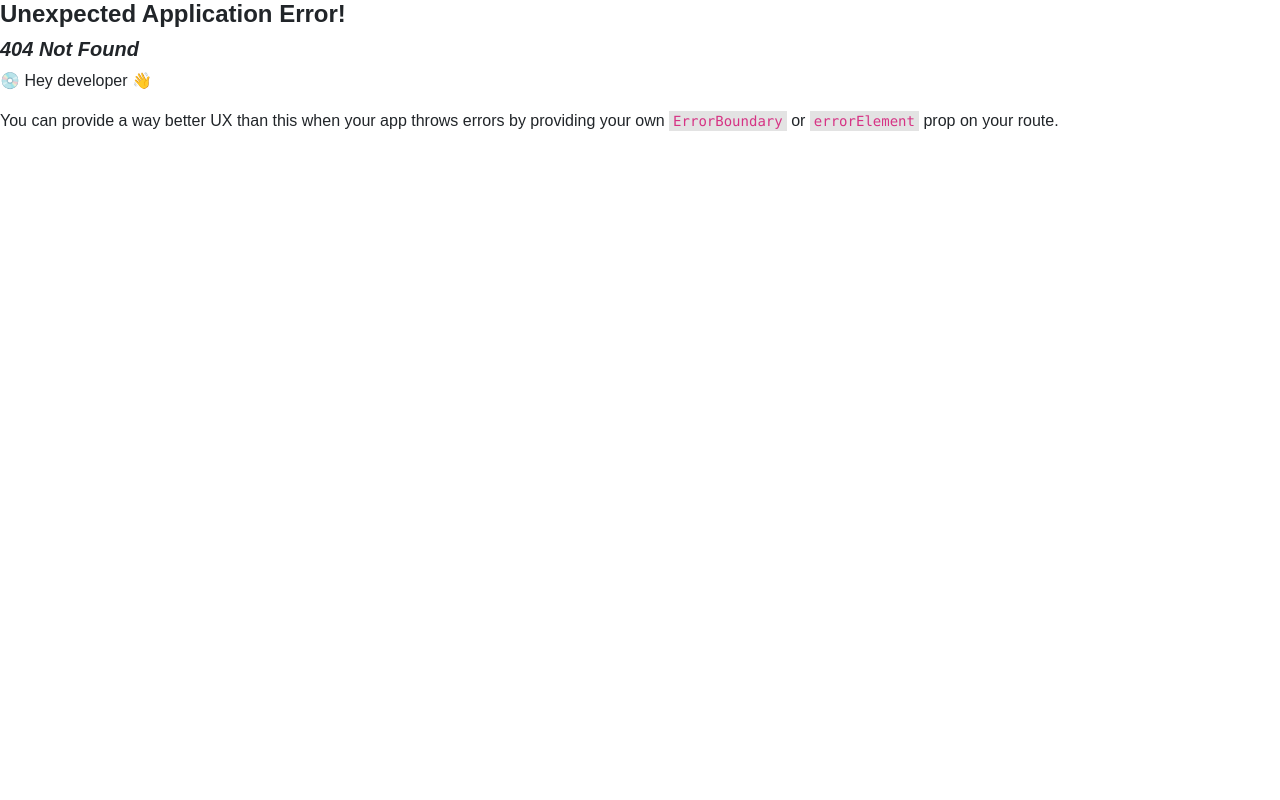
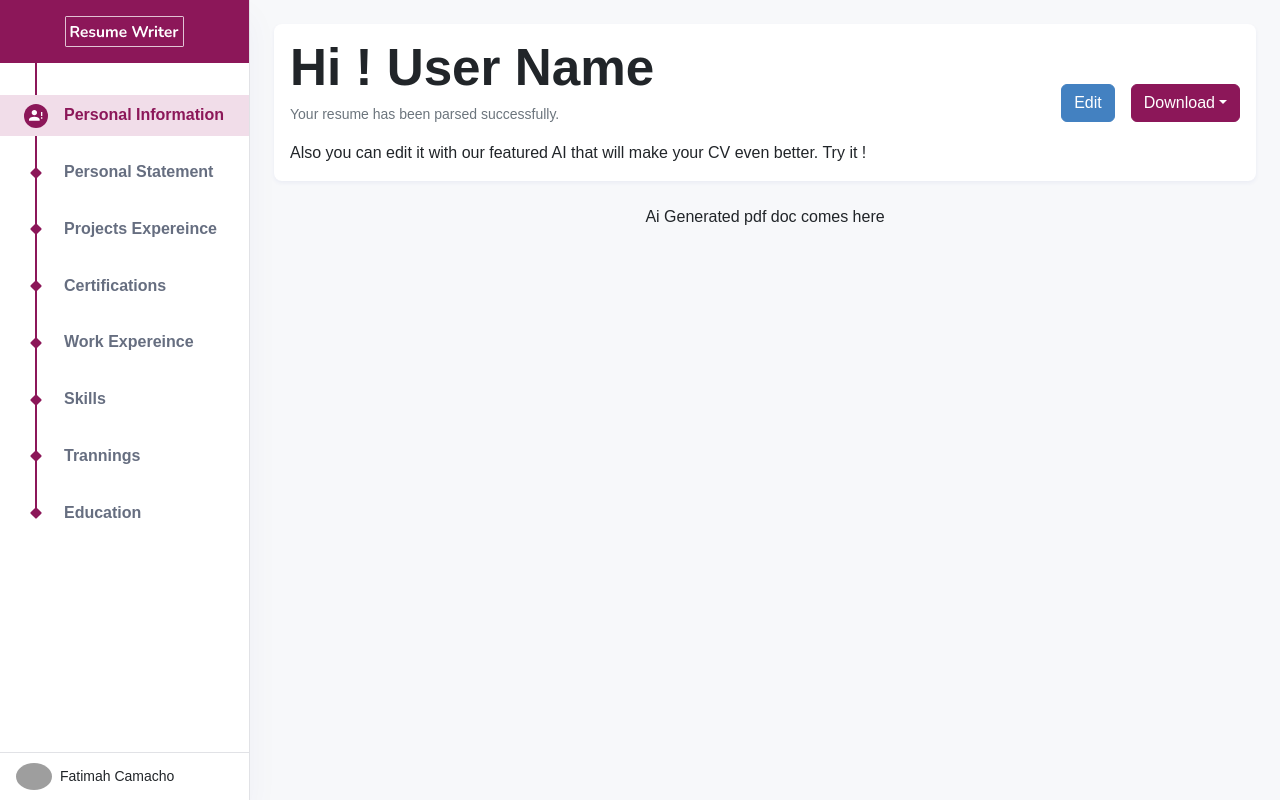
Before and after one commit to jabuna01/Resume-writer, a React (Vite) app: page /Design/landing in a window 1280 px wide. Before the commit this address had no page. Built offline with nearby package versions, Linux system fonts and the light colour scheme; grey boxes are pictures that could not be loaded.

Commit message:
deisgn templats on main landing

```diff
--- a/src/routes/index.jsx
+++ b/src/routes/index.jsx
@@ -1,6 +1,7 @@
 import LoginPage from "../components/pages/LoginPage";
 import LandingPage from "../components/pages/LandingPage";
 import Upload from "../scenes/upload";
+import Landing from "../scenes/landing";
 export const router = [
   {
     path: "/",
@@ -18,4 +19,9 @@ export const router = [
     element: <Upload />,
     public: true,
   },
+  {
+    path: "/Design/landing",
+    element: <Landing />,
+    public: true,
+  },
 ];
--- a/src/sass/pages/_index.scss
+++ b/src/sass/pages/_index.scss
@@ -1,3 +1,4 @@
-@import 'base';
-@import 'landing';
-@import 'resume-upload';
+@import "base";
+@import "landing";
+@import "resume-upload";
+@import "tabs";
--- a/src/sass/pages/_resume-upload.scss
+++ b/src/sass/pages/_resume-upload.scss
@@ -1,6 +1,28 @@
 .content-wrapper {
   min-height: 100vh;
   width: 100vw;
+  &.content {
+    display: flex;
+  }
+  .main-content {
+    padding: 24px;
+    width: calc(100% - 250px);
+    background-color: $neutral-light3;
+    .header-info {
+      padding: 1rem;
+      display: flex;
+      justify-content: space-between;
+      align-items: center;
+      background-color: $background;
+      border-radius: 8px;
+      box-shadow: 0px 2px 4px rgba(38, 54, 153, 0.06);
+      margin-bottom: 24px;
+    }
+    .resume-block {
+      width: 75%;
+      margin: 0 auto;
+    }
+  }
 }
 .upload {
   background-color: $primary;
--- /dev/null
+++ b/src/sass/pages/_tabs.scss
@@ -0,0 +1,89 @@
+.sider {
+  width: 250px;
+  height: 100vh;
+  box-shadow: 0px 16px 32px rgba(38, 54, 153, 0.04);
+  border-right: 1px solid $neutral-light2;
+  position: relative;
+  &-top {
+    background-color: $primary;
+    display: flex;
+    justify-content: center;
+    padding: 16px 24px;
+  }
+  &-content {
+    display: flex;
+    justify-content: space-between;
+    flex-direction: column;
+    height: calc(100vh - 63px);
+  }
+  .line {
+    width: 2px;
+    height: 515px;
+    background-color: $primary;
+    position: absolute;
+    top: 0;
+    left: 35px;
+    z-index: 0;
+  }
+  .tabs {
+    list-style-type: none;
+    padding-left: 0;
+    margin-top: 32px;
+    z-index: 1;
+    position: relative;
+    background: transparent;
+    &-item {
+      display: flex;
+      align-items: center;
+      gap: 16px;
+      padding: 8px 24px;
+      margin-bottom: 16px;
+      .icon {
+        .user {
+          display: none;
+        }
+      }
+      .label {
+        color: $neutral-dark1;
+        font-weight: 600;
+      }
+      &:hover {
+        .icon {
+          .bullet {
+            display: none;
+          }
+          .user {
+            display: block;
+          }
+        }
+        .label {
+          color: $neutral;
+        }
+      }
+      &.active {
+        background-color: $primary-light2;
+        .icon {
+          .bullet {
+            display: none;
+          }
+          .user {
+            display: block;
+          }
+        }
+        .label {
+          color: $primary;
+        }
+      }
+    }
+  }
+  .user-profile {
+    display: flex;
+    align-items: center;
+    padding: 10px 16px;
+    gap: 8px;
+    border-top: 1px solid $neutral-light2;
+    .name {
+      @extend .small;
+    }
+  }
+}
--- /dev/null
+++ b/src/scenes/landing.jsx
@@ -0,0 +1,157 @@
+import React from "react";
+import {
+  Row,
+  Col,
+  Form,
+  Button,
+  Dropdown,
+  DropdownButton,
+} from "react-bootstrap";
+
+const Landing = () => {
+  return (
+    <>
+      <div className="content-wrapper content">
+        <div className="sider">
+          <div className="sider-top">
+            <img src="/logo small.svg" alt="brand" />
+          </div>
+          <div className="line" />
+          <div className="sider-content">
+            <ul className="tabs">
+              <li className="tabs-item active">
+                <div className="icon">
+                  <div className="bullet">
+                    <img src="/bullet.svg" alt="bullet" />
+                  </div>
+                  <div className="user">
+                    <img src="/user.svg" alt="user-icon" />
+                  </div>
+                </div>
+                <div className="label">Personal Information</div>
+              </li>
+              <li className="tabs-item">
+                <div className="icon">
+                  <div className="bullet">
+                    <img src="/bullet.svg" alt="bullet" />
+                  </div>
+                  <div className="user">
+                    <img src="/user.svg" alt="user-icon" />
+                  </div>
+                </div>
+                <div className="label">Personal Statement</div>
+              </li>
+              <li className="tabs-item">
+                <div className="icon">
+                  <div className="bullet">
+                    <img src="/bullet.svg" alt="bullet" />
+                  </div>
+                  <div className="user">
+                    <img src="/user.svg" alt="user-icon" />
+                  </div>
+                </div>
+                <div className="label">Projects Expereince</div>
+              </li>
+              <li className="tabs-item">
+                <div className="icon">
+                  <div className="bullet">
+                    <img src="/bullet.svg" alt="bullet" />
+                  </div>
+                  <div className="user">
+                    <img src="/user.svg" alt="user-icon" />
+                  </div>
+                </div>
+                <div className="label">Certifications</div>
+              </li>
+              <li className="tabs-item">
+                <div className="icon">
+                  <div className="bullet">
+                    <img src="/bullet.svg" alt="bullet" />
+                  </div>
+                  <div className="user">
+                    <img src="/user.svg" alt="user-icon" />
+                  </div>
+                </div>
+                <div className="label">Work Expereince</div>
+              </li>
+              <li className="tabs-item">
+                <div className="icon">
+                  <div className="bullet">
+                    <img src="/bullet.svg" alt="bullet" />
+                  </div>
+                  <div className="user">
+                    <img src="/user.svg" alt="user-icon" />
+                  </div>
+                </div>
+                <div className="label">Skills</div>
+              </li>
+              <li className="tabs-item">
+                <div className="icon">
+                  <div className="bullet">
+                    <img src="/bullet.svg" alt="bullet" />
+                  </div>
+                  <div className="user">
+                    <img src="/user.svg" alt="user-icon" />
+                  </div>
+                </div>
+                <div className="label">Trannings</div>
+              </li>
+              <li className="tabs-item">
+                <div className="icon">
+                  <div className="bullet">
+                    <img src="/bullet.svg" alt="bullet" />
+                  </div>
+                  <div className="user">
+                    <img src="/user.svg" alt="user-icon" />
+                  </div>
+                </div>
+                <div className="label">Education</div>
+              </li>
+            </ul>
+            <div className="user-profile">
+              <img
+                src="https://mdbcdn.b-cdn.net/img/new/avatars/2.webp"
+                class="rounded-circle"
+                style={{ width: "36px" }}
+                alt="Avatar"
+              />
+              <div className="name">Fatimah Camacho</div>
+            </div>
+          </div>
+        </div>
+        <div className="main-content">
+          <div className="header-info">
+            <div>
+              <h1>Hi ! User Name</h1>
+              <div className="text-muted small">
+                Your resume has been parsed successfully.
+              </div>
+              <div className="mt-3">
+                Also you can edit it with our featured AI that will make your CV
+                even better. Try it !
+              </div>
+            </div>
+            <div className="d-flex" style={{ height: "38px" }}>
+              <Button variant="secondary" style={{ marginRight: "16px" }}>
+                Edit
+              </Button>
+              <DropdownButton
+                id="dropdown-basic-button"
+                title="Download"
+                variant="primary"
+              >
+                <Dropdown.Item href="#/action-1">pdf</Dropdown.Item>
+                <Dropdown.Item href="#/action-2">docx</Dropdown.Item>
+              </DropdownButton>
+            </div>
+          </div>
+          <div className="resume-block">
+            <div className="text-center">Ai Generated pdf doc comes here</div>
+          </div>
+        </div>
+      </div>
+    </>
+  );
+};
+
+export default Landing;
```
Also changed, not shown: public/bullet.svg (added), public/user.svg (added).
